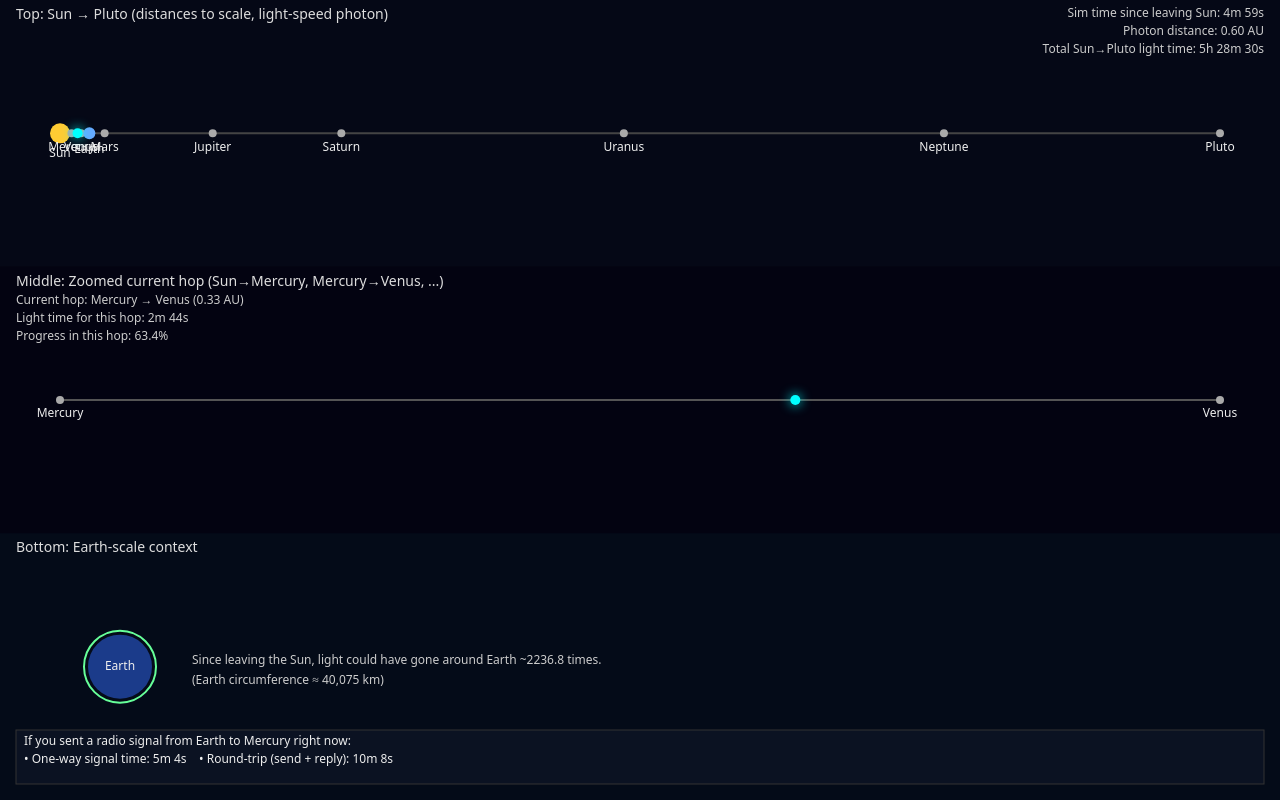
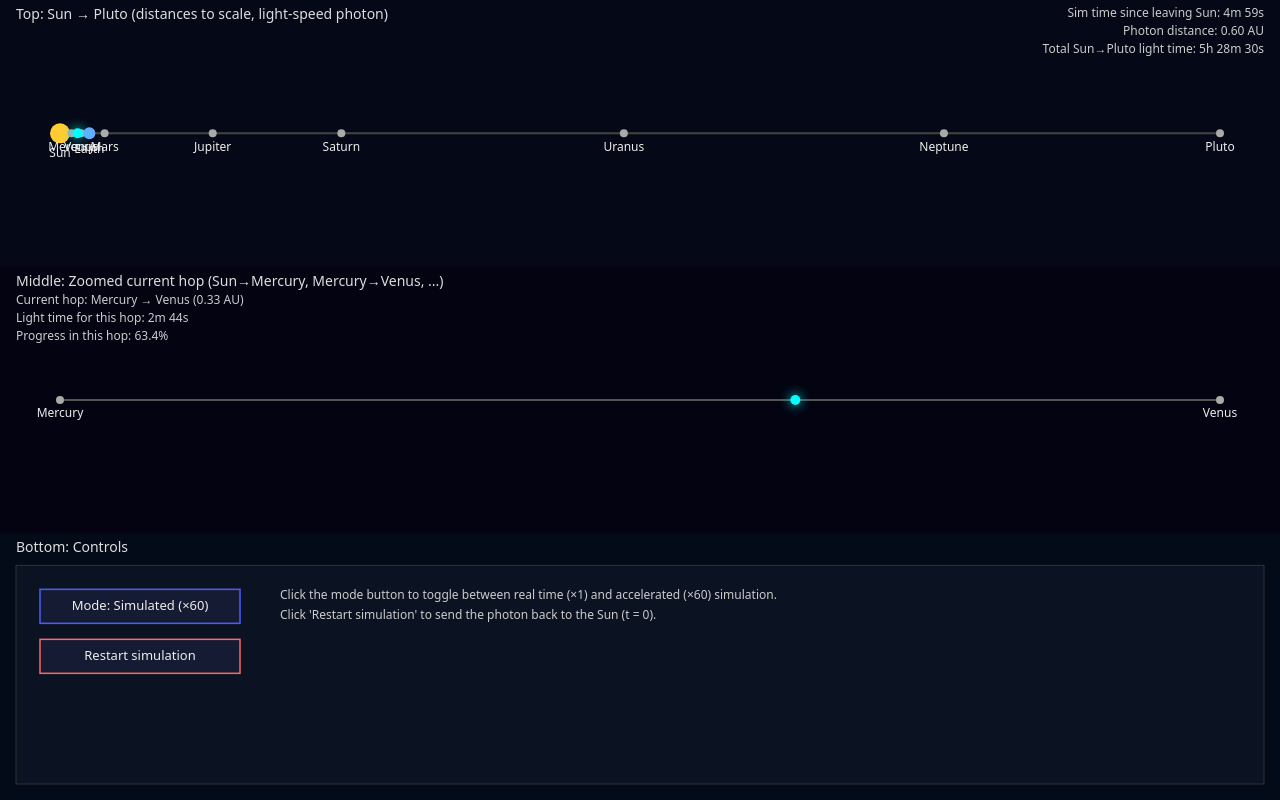
Before and after one commit to cngodles/cngodles.github.io, a plain HTML site: page lightspeed-test/index.html in a window 1280 px wide. Drawn offline with Linux system fonts and the light colour scheme.

Commit message:
Refactor simulation speed and UI control logic
Updated simulation speed settings and UI controls.

```diff
--- a/lightspeed-test/index.html
+++ b/lightspeed-test/index.html
@@ -15,6 +15,7 @@
       display: block;
       width: 100vw;
       height: 100vh;
+      cursor: pointer;
     }
   </style>
 </head>
@@ -36,7 +37,6 @@
 
   const AU_KM = 149_597_870;
   const C_KM_S = 299_792;   // speed of light in km/s
-  const EARTH_CIRC_KM = 40_075;
 
   // Rough mean distances from Sun, in AU
   const bodies = [
@@ -56,11 +56,25 @@
   const maxDistanceKm = maxDistanceAu * AU_KM;
   const maxTravelTimeSec = maxDistanceKm / C_KM_S; // sun->Pluto at light speed
 
-  // Simulation speed: how many simulated seconds per real second
-  const SIM_SPEED = 60; // 1 real second = 1 simulated minute
+  // --- Simulation speed / mode ---------------------------------------------
+
+  const REAL_TIME_SPEED = 1;   // 1 real second = 1 simulated second
+  const FAST_SPEED      = 60;  // 1 real second = 60 simulated seconds (1 min)
+
+  let simMode  = "simulated";  // "simulated" | "real"
+  let simSpeed = FAST_SPEED;
 
   let simTimeSec = 0;
   let lastTimestamp = null;
+
+  // --- UI control hitboxes (bottom panel) -----------------------------------
+
+  const controlsState = {
+    modeButton: { x: 0, y: 0, w: 0, h: 0 },
+    restartButton: { x: 0, y: 0, w: 0, h: 0 },
+    bottomTop: 0,
+    bottomHeight: 0,
+  };
 
   // --- helpers --------------------------------------------------------------
 
@@ -264,7 +278,10 @@
     );
   }
 
-  function drawBottomLayer(width, top, height, photonDistanceAu) {
+  function drawBottomLayer(width, top, height) {
+    controlsState.bottomTop = top;
+    controlsState.bottomHeight = height;
+
     ctx.fillStyle = "#040b18";
     ctx.fillRect(0, top, width, height);
 
@@ -272,88 +289,122 @@
     ctx.font = "14px system-ui";
     ctx.textAlign = "left";
     ctx.textBaseline = "top";
-    ctx.fillText("Bottom: Earth-scale context", 16, top + 8);
+    ctx.fillText("Bottom: Controls", 16, top + 8);
 
-    const centerY = top + height * 0.5;
+    // Panel box
+    const panelX = 16;
+    const panelY = top + 32;
+    const panelW = width - 32;
+    const panelH = height - 48;
 
-    // 1) How many Earth laps in this time?
-    const lightDistanceKm = C_KM_S * simTimeSec;
-    const laps = lightDistanceKm / EARTH_CIRC_KM;
+    ctx.fillStyle = "#0b1222";
+    ctx.fillRect(panelX, panelY, panelW, panelH);
+    ctx.strokeStyle = "#333";
+    ctx.lineWidth = 1;
+    ctx.strokeRect(panelX, panelY, panelW, panelH);
 
-    // Draw Earth circle
-    const earthX = 120;
-    const earthR = 32;
-    ctx.beginPath();
-    ctx.arc(earthX, centerY, earthR, 0, Math.PI * 2);
-    ctx.fillStyle = "#1b3b8a";
-    ctx.fill();
+    // Buttons
+    const buttonHeight = 34;
+    const buttonSpacing = 16;
+    const buttonWidth = 200;
 
-    ctx.strokeStyle = "#66ff99";
-    ctx.lineWidth = 2;
-    ctx.beginPath();
-    ctx.arc(earthX, centerY, earthR + 4, 0, Math.PI * 2);
-    ctx.stroke();
+    const modeBtnX = panelX + 24;
+    const modeBtnY = panelY + 24;
+
+    const restartBtnX = panelX + 24;
+    const restartBtnY = modeBtnY + buttonHeight + buttonSpacing;
+
+    // store hitboxes
+    controlsState.modeButton.x = modeBtnX;
+    controlsState.modeButton.y = modeBtnY;
+    controlsState.modeButton.w = buttonWidth;
+    controlsState.modeButton.h = buttonHeight;
+
+    controlsState.restartButton.x = restartBtnX;
+    controlsState.restartButton.y = restartBtnY;
+    controlsState.restartButton.w = buttonWidth;
+    controlsState.restartButton.h = buttonHeight;
+
+    // Mode button
+    ctx.fillStyle = "#151b33";
+    ctx.fillRect(modeBtnX, modeBtnY, buttonWidth, buttonHeight);
+    ctx.strokeStyle = "#4a5cff";
+    ctx.lineWidth = 1.5;
+    ctx.strokeRect(modeBtnX, modeBtnY, buttonWidth, buttonHeight);
 
     ctx.fillStyle = "#eee";
-    ctx.font = "12px system-ui";
+    ctx.font = "13px system-ui";
     ctx.textAlign = "center";
     ctx.textBaseline = "middle";
-    ctx.fillText("Earth", earthX, centerY);
+    const modeLabel = simMode === "simulated"
+      ? "Mode: Simulated (×60)"
+      : "Mode: Real Time (×1)";
+    ctx.fillText(modeLabel, modeBtnX + buttonWidth / 2, modeBtnY + buttonHeight / 2);
 
-    ctx.textAlign = "left";
-    ctx.textBaseline = "top";
-    ctx.fillStyle = "#ccc";
-    ctx.fillText(
-      `Since leaving the Sun, light could have gone around Earth ~${laps.toFixed(1)} times.`,
-      earthX + earthR + 40,
-      centerY - 12
-    );
-    ctx.fillText(
-      `(Earth circumference ≈ ${EARTH_CIRC_KM.toLocaleString()} km)`,
-      earthX + earthR + 40,
-      centerY + 8
-    );
-
-    // 2) Communication delay Earth ↔ current planet
-    // Choose "current planet" as the last body behind the photon
-    let currentPlanet = bodies[0];
-    for (const b of bodies) {
-      if (b.distanceAu <= photonDistanceAu) {
-        currentPlanet = b;
-      }
-    }
-
-    const earthAu = 1.0;
-    const distanceEarthToCurrentAu = Math.abs(currentPlanet.distanceAu - earthAu);
-    const oneWaySec = lightTimeSeconds(distanceEarthToCurrentAu);
-    const roundTripSec = 2 * oneWaySec;
-
-    const boxX = 16;
-    const boxY = top + height - 70;
-    const boxW = width - 32;
-    const boxH = 54;
-
-    ctx.fillStyle = "#0b1222";
-    ctx.fillRect(boxX, boxY, boxW, boxH);
-    ctx.strokeStyle = "#333";
-    ctx.lineWidth = 1;
-    ctx.strokeRect(boxX, boxY, boxW, boxH);
+    // Restart button
+    ctx.fillStyle = "#151b33";
+    ctx.fillRect(restartBtnX, restartBtnY, buttonWidth, buttonHeight);
+    ctx.strokeStyle = "#ff6666";
+    ctx.lineWidth = 1.5;
+    ctx.strokeRect(restartBtnX, restartBtnY, buttonWidth, buttonHeight);
 
     ctx.fillStyle = "#eee";
+    ctx.font = "13px system-ui";
+    ctx.textAlign = "center";
+    ctx.textBaseline = "middle";
+    ctx.fillText("Restart simulation", restartBtnX + buttonWidth / 2, restartBtnY + buttonHeight / 2);
+
+    // Info text on the right
+    ctx.fillStyle = "#ccc";
     ctx.font = "12px system-ui";
     ctx.textAlign = "left";
     ctx.textBaseline = "top";
+
+    const infoX = panelX + 24 + buttonWidth + 40;
+    const infoY = panelY + 24;
+
     ctx.fillText(
-      `If you sent a radio signal from Earth to ${currentPlanet.name} right now:`,
-      boxX + 8,
-      boxY + 6
+      "Click the mode button to toggle between real time (×1) and accelerated (×60) simulation.",
+      infoX,
+      infoY
     );
     ctx.fillText(
-      `• One-way signal time: ${formatTime(oneWaySec)}    • Round-trip (send + reply): ${formatTime(roundTripSec)}`,
-      boxX + 8,
-      boxY + 24
+      "Click 'Restart simulation' to send the photon back to the Sun (t = 0).",
+      infoX,
+      infoY + 20
     );
   }
+
+  // --- click handling for canvas controls -----------------------------------
+
+  canvas.addEventListener("click", (event) => {
+    const rect = canvas.getBoundingClientRect();
+    const x = event.clientX - rect.left;
+    const y = event.clientY - rect.top;
+
+    const { modeButton, restartButton } = controlsState;
+
+    function inButton(btn) {
+      return (
+        x >= btn.x && x <= btn.x + btn.w &&
+        y >= btn.y && y <= btn.y + btn.h
+      );
+    }
+
+    if (inButton(modeButton)) {
+      // toggle mode
+      if (simMode === "simulated") {
+        simMode = "real";
+        simSpeed = REAL_TIME_SPEED;
+      } else {
+        simMode = "simulated";
+        simSpeed = FAST_SPEED;
+      }
+    } else if (inButton(restartButton)) {
+      // restart sim
+      simTimeSec = 0;
+    }
+  });
 
   // --- main loop ------------------------------------------------------------
 
@@ -362,7 +413,7 @@
     const dtReal = (timestamp - lastTimestamp) / 1000; // seconds
     lastTimestamp = timestamp;
 
-    simTimeSec += dtReal * SIM_SPEED;
+    simTimeSec += dtReal * simSpeed;
 
     // Loop when photon passes Pluto
     if (simTimeSec > maxTravelTimeSec) {
@@ -380,7 +431,7 @@
 
     drawTopLayer(w, 0 * layerHeight, layerHeight, photonDistanceAu);
     drawMiddleLayer(w, 1 * layerHeight, layerHeight, photonDistanceAu);
-    drawBottomLayer(w, 2 * layerHeight, layerHeight, photonDistanceAu);
+    drawBottomLayer(w, 2 * layerHeight, layerHeight);
 
     requestAnimationFrame(loop);
   }
```
